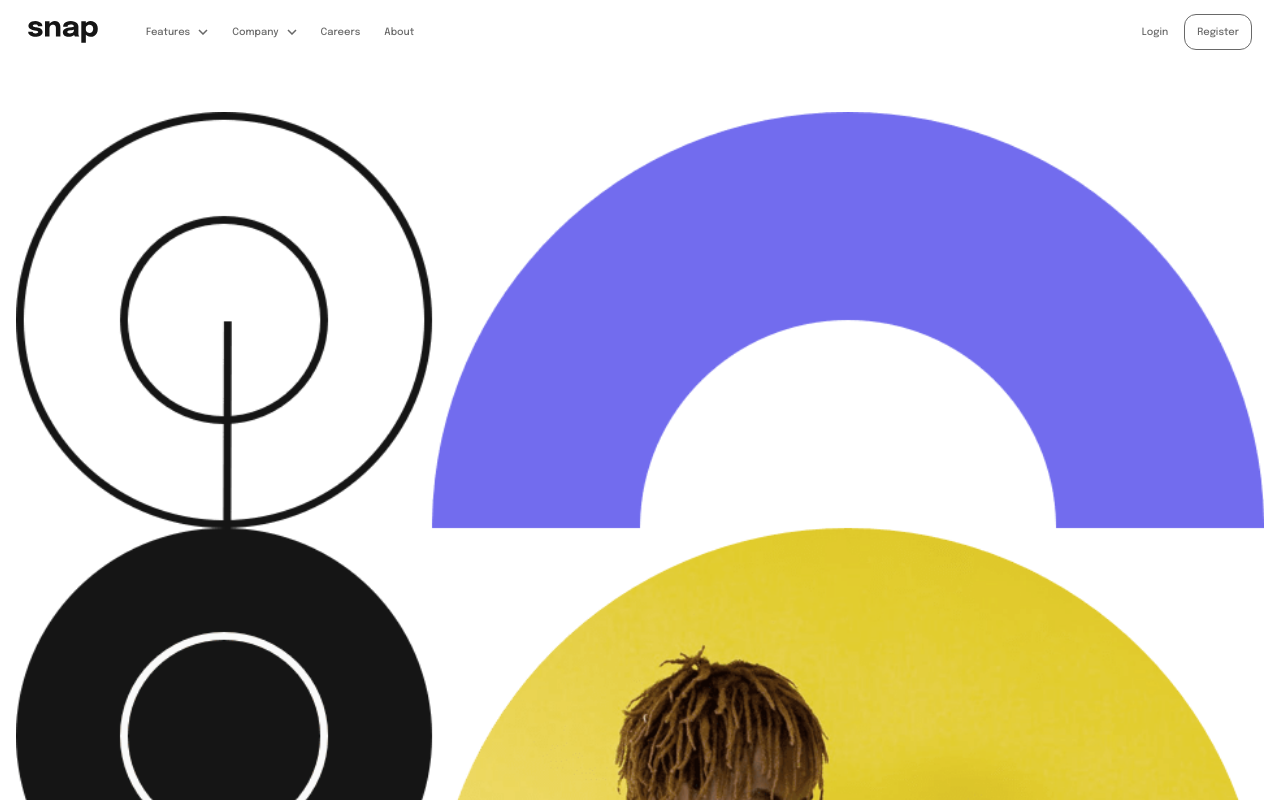
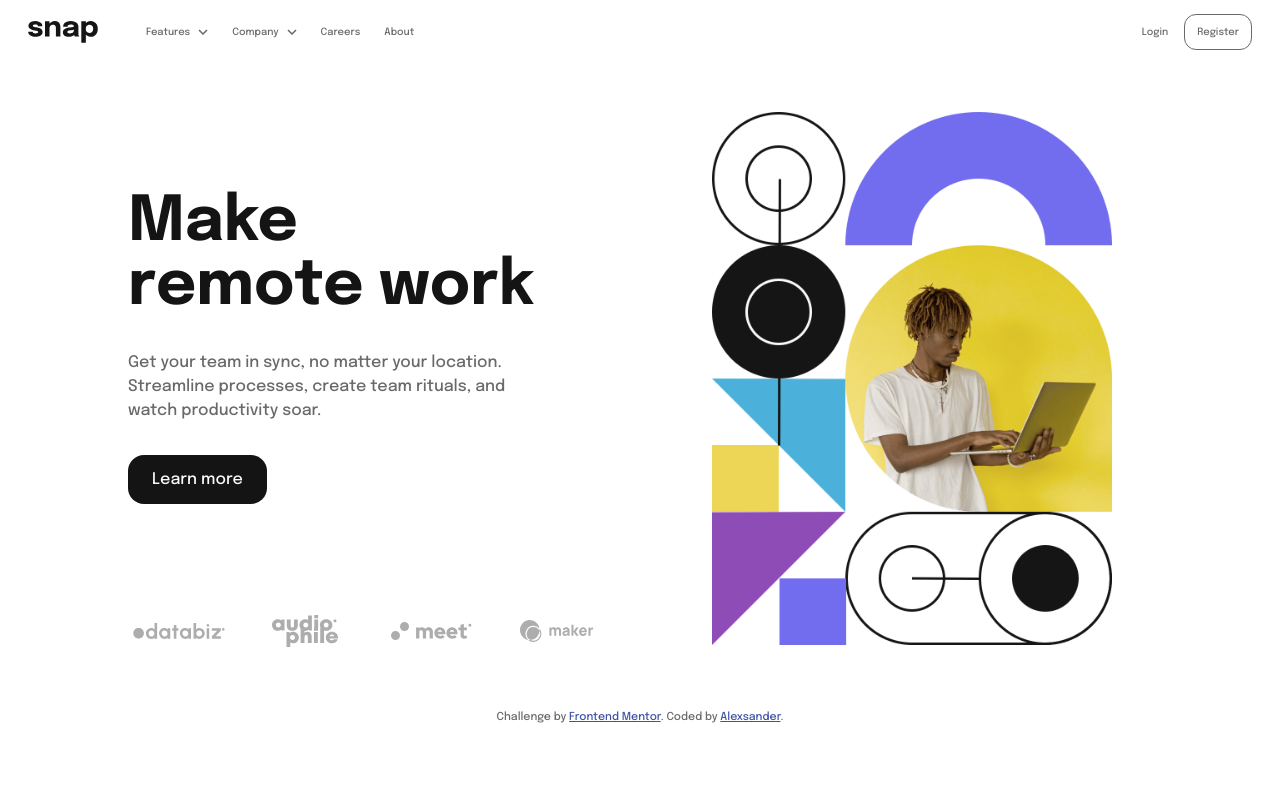
Before and after one commit to alexsanderBDS/frontend-mentor-intro-section-with-dropdown-navigation-main, a plain HTML site: page index.html in a window 1280 px wide. Shown: the top 800 px of the page. Drawn offline with Linux system fonts and the light colour scheme.

Commit message:
create desktop design and active states

```diff
--- a/index.html
+++ b/index.html
@@ -84,7 +84,7 @@
         </ul>
       </nav>
     </header>
-    <main>
+    <main class="container">
       <section class="section-hero container">
         <picture class="hero-img">
           <source
--- a/script.js
+++ b/script.js
@@ -13,9 +13,7 @@ btnEl.addEventListener("click", () => {
 });
 
 dropEls.forEach((dropEl) => {
-  const navLinkEl = dropEl.querySelector(".nav-link");
-
-  navLinkEl.addEventListener("click", function () {
+  dropEl.addEventListener("click", function () {
     const arrowEl = dropEl.querySelector(".arrow-up");
     if (!dropEl.classList.contains("drop-open")) {
       arrowEl.setAttribute("src", "/images/icon-arrow-up.svg");
--- a/styles.css
+++ b/styles.css
@@ -162,6 +162,12 @@ body::after {
   width: 100%;
   text-align: center;
   padding: var(--12ws);
+
+  transition: color 0.5s;
+}
+
+.btn-register:hover {
+  border-color: #000;
 }
 
 .nav-link:link,
@@ -170,6 +176,14 @@ body::after {
 .auth-link:visited {
   text-decoration: none;
   color: var(--clr-nmg);
+
+  transition: all 0.5s;
+}
+.nav-link:hover,
+.nav-link:active,
+.auth-link:hover,
+.auth-link:active {
+  color: #000;
 }
 
 .dropdown-list {
@@ -257,6 +271,15 @@ body::after {
 
   text-decoration: none;
   font-size: var(--16px);
+
+  transition: all 0.5s;
+}
+
+.cta-button:hover,
+.cta-button:active {
+  background-color: var(--clr-naw);
+  box-shadow: 0 0 0 1px #000 inset;
+  color: #000;
 }
 
 .features {
@@ -370,3 +393,76 @@ body::after {
     left: -70%;
   }
 }
+
+@media (min-width: calc(800em / 16)) {
+  .container {
+    margin: 0 var(--80ws);
+  }
+
+  .header {
+    margin-bottom: var(--48ws);
+  }
+
+  main {
+    display: grid;
+    grid-template-columns: 1fr 1fr;
+    column-gap: var(--64ws);
+    row-gap: var(--32ws);
+  }
+
+  .section-hero {
+    grid-column: 2;
+    grid-row: 1 / span 2;
+    margin: 0;
+  }
+
+  .hero-img {
+    margin: 0;
+    align-self: end;
+  }
+
+  .section-cta {
+    grid-row: 1;
+    justify-content: end;
+    align-items: start;
+    gap: var(--32ws);
+  }
+
+  .heading {
+    font-size: var(--52px);
+  }
+
+  .cta-text {
+    margin: 0;
+    padding: 0;
+    text-align: start;
+  }
+
+  .features {
+    margin: 0;
+    align-self: end;
+  }
+}
+@media (min-width: calc(1085em / 16)) {
+  .container {
+    margin: 0 10%;
+  }
+  .section-hero {
+    margin: 0;
+  }
+
+  .section-cta {
+    margin-right: 5vw;
+  }
+
+  .hero-img {
+    max-width: calc(400rem / 16);
+  }
+  .heading {
+    font-size: var(--62px);
+  }
+
+  .footer {
+    margin: var(--64ws) 0;
+  }
+}
```
